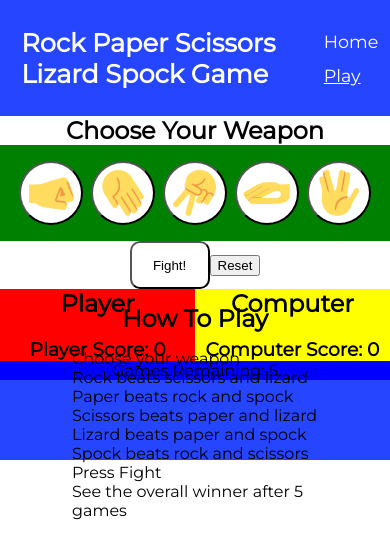
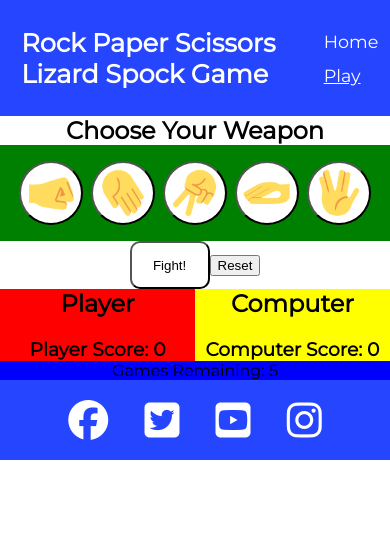
Before and after one commit to JamesMartin1998/JavaScript-Project, a plain HTML site: page play.html in a window 390 px wide. Drawn offline with Linux system fonts and the light colour scheme.

Commit message:
add footer with socials to the play game page

```diff
--- a/assets/css/style.css
+++ b/assets/css/style.css
@@ -191,6 +191,21 @@ footer a {
 
 footer i {
     font-size: 3rem;
+}
+
+@media only screen and (max-width: 450px){
+    footer i{
+        font-size:2.5rem;
+    }
+
+    footer li {
+        margin-right: 1rem;
+        margin-left: 1rem;
+    }
+
+    footer iframe {
+        height: 10rem;
+    }
 }
 
 /* Play game page */
--- a/play.html
+++ b/play.html
@@ -91,19 +91,12 @@
     </section>
     <footer class="flex flex-center">
         <div>
-            <h2>How To Play</h2>
-            <ol>
-                <li>Choose your weapon</li>
-                <ul>
-                    <li>Rock beats scissors and lizard</li>
-                    <li>Paper beats rock and spock</li>
-                    <li>Scissors beats paper and lizard</li>
-                    <li>Lizard beats paper and spock</li>
-                    <li>Spock beats rock and scissors</li>
-                </ul>
-                <li>Press Fight</li>
-                <li>See the overall winner after 5 games</li>
-            </ol>
+            <ul class="social-networks">
+                <li><a href="https://facebook.com" target="_blank" rel="noopener" aria-label="Visit our Facebook page (opens in a new tab)"><i class="fa-brands fa-facebook"></i></a></li>
+                <li><a href="https://twitter.com" target="_blank" rel="noopener" aria-label="Visit our Twitter page (opens in a new tab)"><i class="fa-brands fa-twitter-square"></i></a></li>
+                <li><a href="https://youtube.com" target="_blank" rel="noopener" aria-label="Visit our Youtube page (opens in a new tab)"><i class="fa-brands fa-youtube-square"></i></a></li>
+                <li><a href="https://instagram.com" target="_blank" rel="noopener" aria-label="Visit our Instagram page (opens in a new tab)"><i class="fa-brands fa-instagram"></i></a></li>
+            </ul>
         </div>
     </footer>
     <script src="/assets/js/script.js" type="text/javascript"></script>
```
